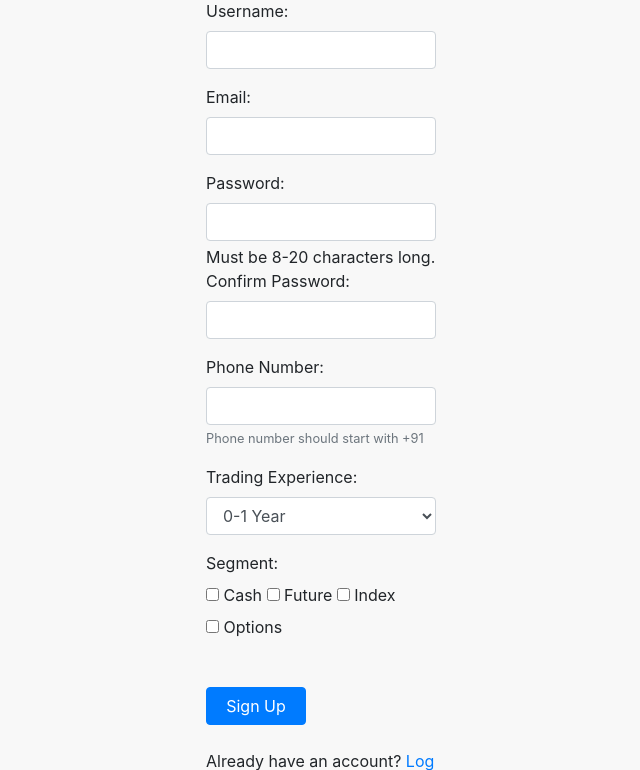
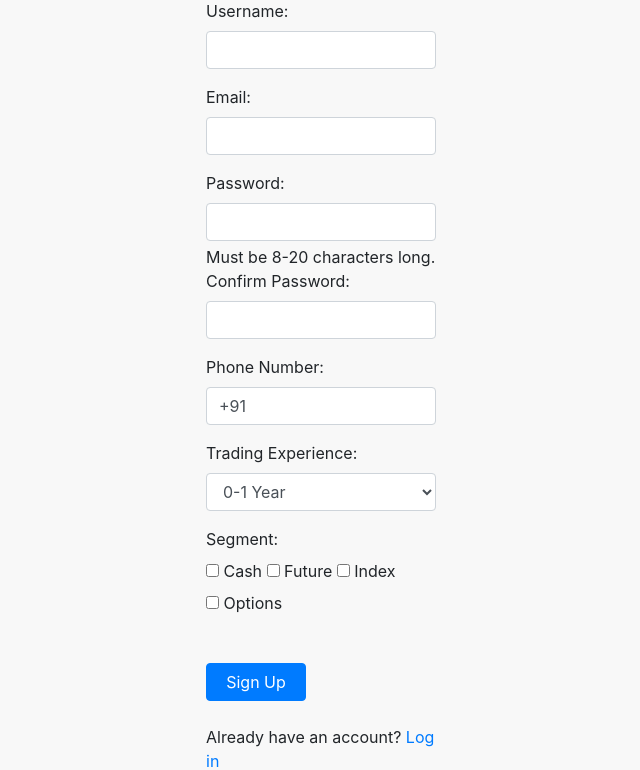
Before and after one commit to Devsixth/webapp, a Flask app: page /signup in a window 1280 px wide. Shown: the part 127-897 px from the top of the page, without its empty margins (319-959 px from the left). Run offline with Flask 2, Linux system fonts and the light colour scheme; some libraries are stand-ins or nearby versions.

Commit message:
Update signup.html

```diff
--- a/templates/signup.html
+++ b/templates/signup.html
@@ -31,8 +31,7 @@
             </div>
             <div class="form-group">
                 <label for="phone_number">Phone Number:</label>
-                <input type="text" class="form-control" name="phone_number" id="phone_number" required>
-                <small class="form-text text-muted">Phone number should start with +91</small>
+                <input type="text" class="form-control" name="phone_number" id="phone_number" value="+91" required>
             </div>
             <div class="form-group">
                 <label for="trading_exp">Trading Experience:</label>
```
